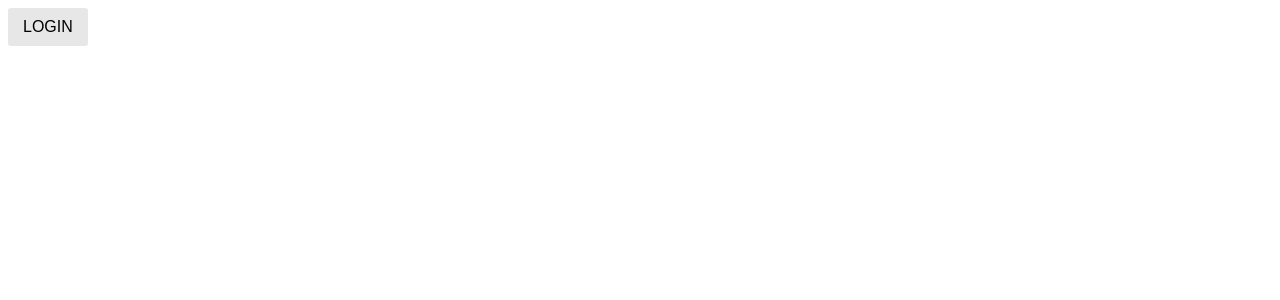
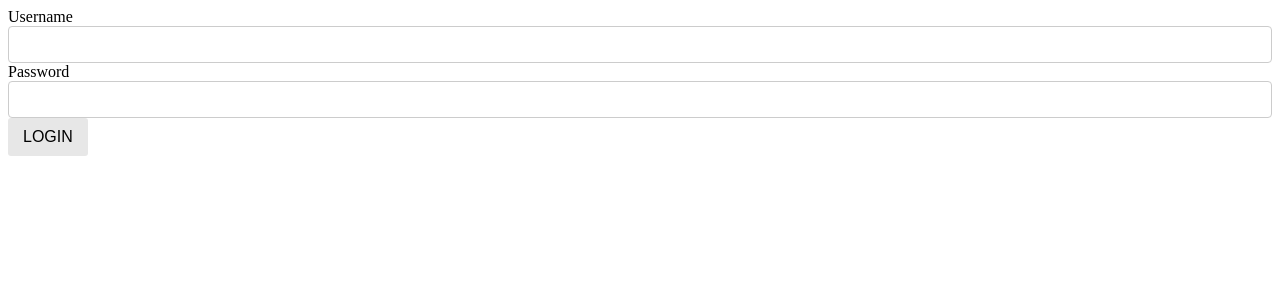
Before and after one commit to MIXEDD/nord-security-task, a React app: page / in a window 1280 px wide. Shown: the top 300 px of the page. Built offline with nearby package versions, Linux system fonts and the light colour scheme.

Commit message:
Basic input component

```diff
--- a/src/atoms/button/button.tsx
+++ b/src/atoms/button/button.tsx
@@ -21,7 +21,7 @@ const getButtonTypeStyles = (buttonType: ButtonType) => {
     return null;
 };
 
-const Button: React.FC<Props> = (props) => {
+const Button: React.FC<Props> = React.memo((props) => {
     const { text, onClick, disabled, buttonType = ButtonType.Primary } = props;
 
     return (
@@ -37,6 +37,6 @@ const Button: React.FC<Props> = (props) => {
             {text}
         </button>
     );
-};
+});
 
 export default Button;
--- /dev/null
+++ b/src/atoms/input-field/input-field.scss
@@ -0,0 +1,11 @@
+.inputField {
+  padding: 10px 15px;
+  border: 1px solid #ccc;
+  box-sizing: border-box;
+  border-radius: 4px;
+}
+
+.container {
+  display: flex;
+  flex-direction: column;
+}
--- /dev/null
+++ b/src/atoms/input-field/input-field.tsx
@@ -0,0 +1,25 @@
+import React from 'react';
+import styles from './input-field.scss';
+
+interface Props {
+    name: string;
+    label: string;
+    onChangeInput: (value: string) => void;
+}
+
+const InputField: React.FC<Props> = React.memo((props) => {
+    const { name, label, onChangeInput } = props;
+
+    const onChange = (event: React.FormEvent<HTMLInputElement>) => {
+        onChangeInput(event.currentTarget.value);
+    };
+
+    return (
+        <div className={styles.container}>
+            <label htmlFor={name}>{label}</label>
+            <input className={styles.inputField} id={name} type="text" onChange={onChange} />
+        </div>
+    );
+});
+
+export default InputField;
--- a/src/pages/login.tsx
+++ b/src/pages/login.tsx
@@ -1,10 +1,21 @@
 import React from 'react';
 
 import Button from '../atoms/button/button';
+import InputField from '../atoms/input-field/input-field';
 
 const Login: React.FC = () => {
+    const onChangeUsername = (value: string) => {
+        console.log(value);
+    };
+
+    const onChangePassword = (value: string) => {
+        console.log(value);
+    };
+
     return (
         <div>
+            <InputField onChangeInput={onChangeUsername} name="username" label="Username" />
+            <InputField onChangeInput={onChangePassword} name="password" label="Password" />
             <Button text="login" onClick={() => {}} />
         </div>
     );
```
